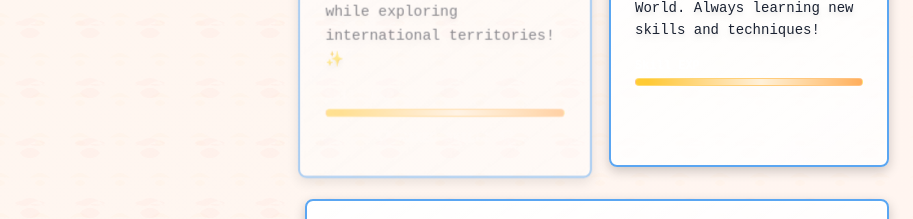
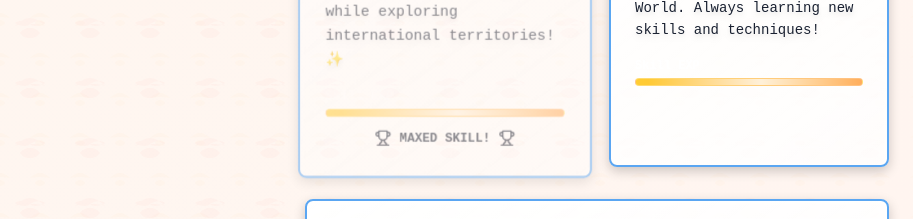
Before and after one commit to blanklogic/blanklogic.github.io, a React (Vite) app: page / in a window 1280 px wide. Shown: the part 3420-3639 px from the top of the page, without its empty margins (367-1280 px from the left). Built offline with nearby package versions, Linux system fonts and the light colour scheme; the HTML template or start-up script is replaced by a standard one.

Commit message:
Fix styling issues

```diff
--- a/src/components/sections/About.tsx
+++ b/src/components/sections/About.tsx
@@ -341,11 +341,11 @@ const About = () => {
 
                   {activeValue === index && (
                     <div className="flex justify-center items-center space-x-2 mt-3 animate-bounce">
-                      <Trophy size={16} className="text-white" />
-                      <span className="text-xs text-white font-bold">
+                      <Trophy size={16} className="text-foreground" />
+                      <span className="text-xs text-foreground font-bold">
                         MAXED SKILL!
                       </span>
-                      <Trophy size={16} className="text-white" />
+                      <Trophy size={16} className="text-foreground" />
                     </div>
                   )}
                 </div>
```
